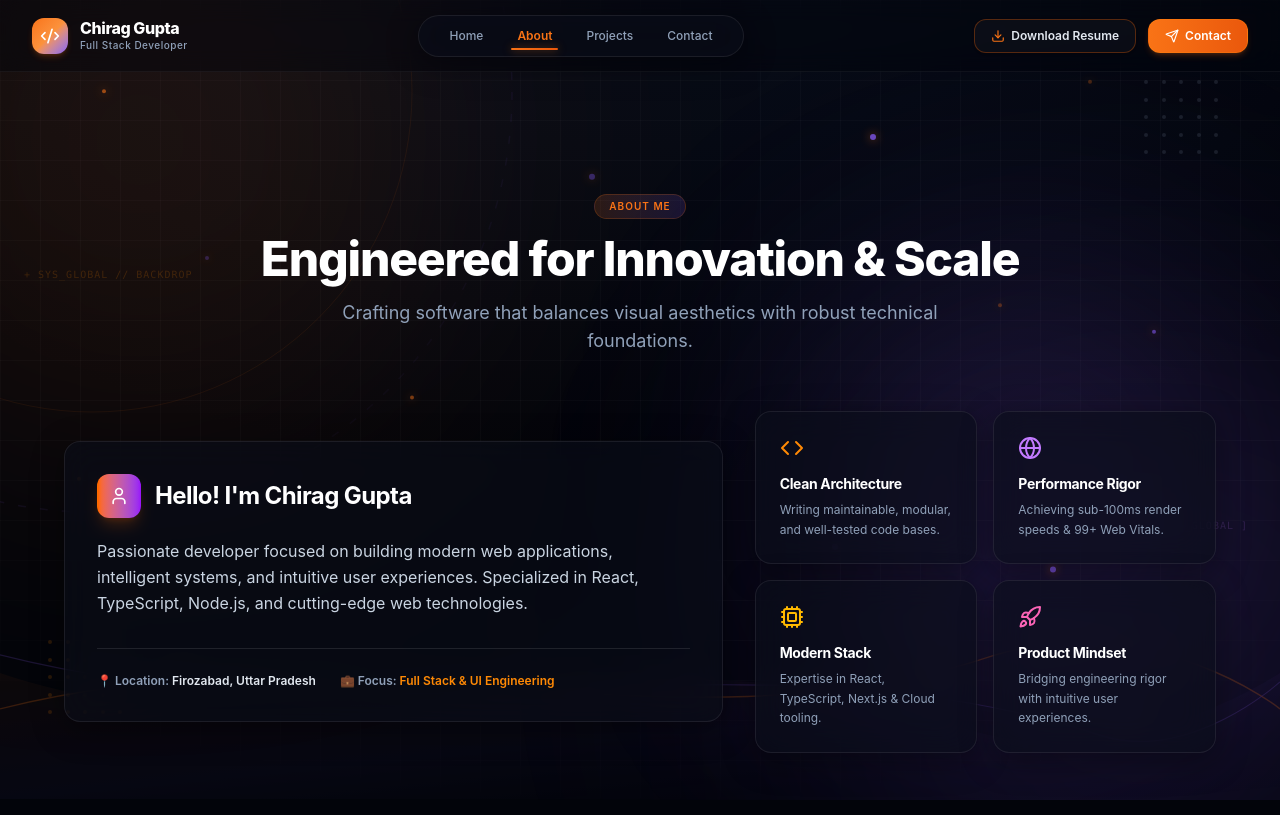
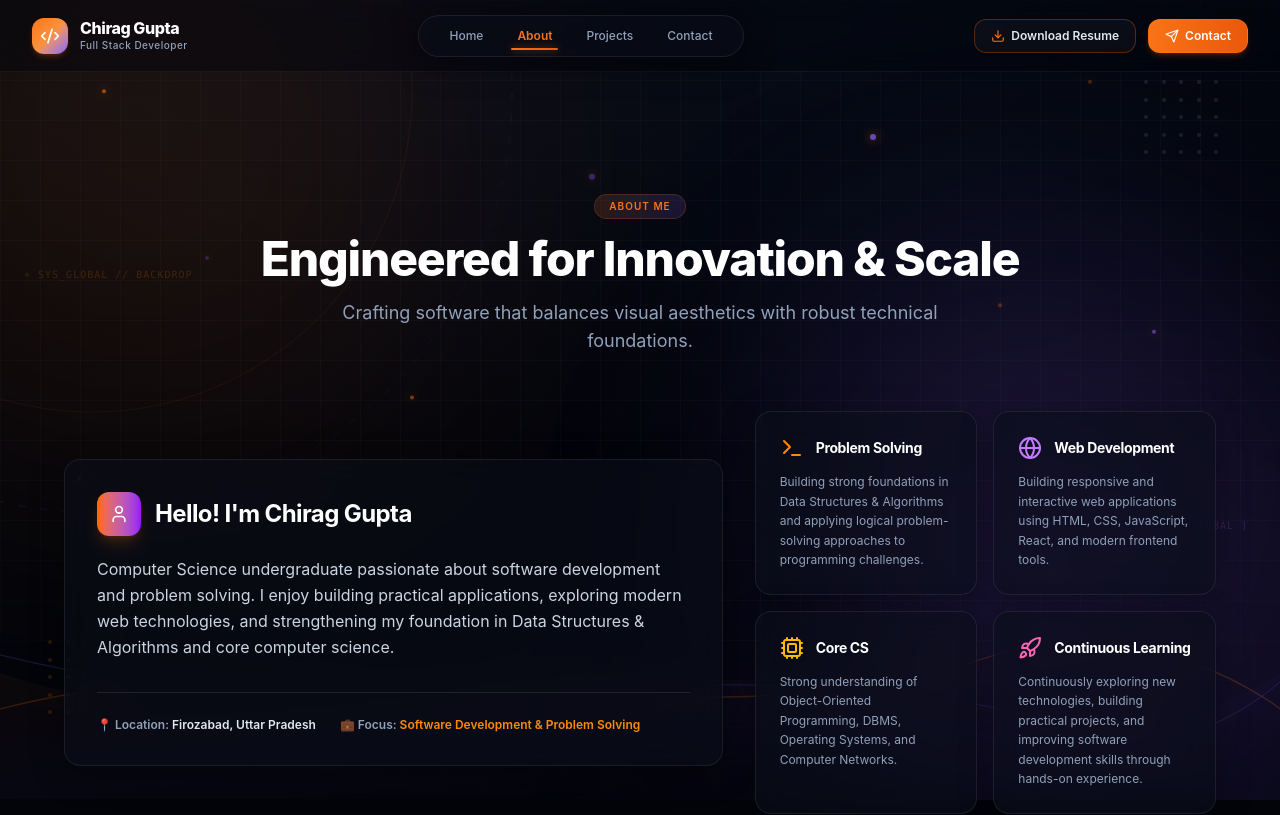
Before and after one commit to chirag-g210/portfolio-cg210, a React (Vite) app: page /about#skills in a window 1280 px wide. Before the commit this address led to /about. Shown: the top 815 px of the page. Built offline with nearby package versions, Linux system fonts and the light colour scheme.

Commit message:
Update About section content

```diff
--- a/src/components/sections/About.tsx
+++ b/src/components/sections/About.tsx
@@ -1,5 +1,5 @@
 import React from 'react';
-import { Code, Cpu, Globe, Rocket, User } from 'lucide-react';
+import { Terminal, Globe, Cpu, Rocket, User } from 'lucide-react';
 import { PERSONAL_INFO } from '../../lib/constants';
 import SectionHeading from '../common/SectionHeading';
 import Card from '../ui/Card';
@@ -7,24 +7,24 @@ import ScrollReveal from '../common/ScrollReveal';
 
 const highlights = [
   {
-    icon: <Code className="w-6 h-6 text-orange-400" />,
-    title: 'Clean Architecture',
-    description: 'Writing maintainable, modular, and well-tested code bases.'
+    icon: <Terminal className="w-6 h-6 text-orange-400" />,
+    title: 'Problem Solving',
+    description: 'Building strong foundations in Data Structures & Algorithms and applying logical problem-solving approaches to programming challenges.'
   },
   {
     icon: <Globe className="w-6 h-6 text-purple-400" />,
-    title: 'Performance Rigor',
-    description: 'Achieving sub-100ms render speeds & 99+ Web Vitals.'
+    title: 'Web Development',
+    description: 'Building responsive and interactive web applications using HTML, CSS, JavaScript, React, and modern frontend tools.'
   },
   {
     icon: <Cpu className="w-6 h-6 text-amber-400" />,
-    title: 'Modern Stack',
-    description: 'Expertise in React, TypeScript, Next.js & Cloud tooling.'
+    title: 'Core CS',
+    description: 'Strong understanding of Object-Oriented Programming, DBMS, Operating Systems, and Computer Networks.'
   },
   {
     icon: <Rocket className="w-6 h-6 text-pink-400" />,
-    title: 'Product Mindset',
-    description: 'Bridging engineering rigor with intuitive user experiences.'
+    title: 'Continuous Learning',
+    description: 'Continuously exploring new technologies, building practical projects, and improving software development skills through hands-on experience.'
   }
 ];
 
@@ -58,7 +58,7 @@ export const About: React.FC = () => {
                 </p>
                 <div className="mt-8 pt-6 border-t border-white/10 flex flex-wrap gap-6 text-xs font-semibold text-slate-400">
                   <div>📍 Location: <span className="text-slate-200">{PERSONAL_INFO.location}</span></div>
-                  <div>💼 Focus: <span className="text-orange-400">Full Stack & UI Engineering</span></div>
+                  <div>💼 Focus: <span className="text-orange-400">Software Development & Problem Solving</span></div>
                 </div>
               </Card>
             </ScrollReveal>
@@ -69,9 +69,11 @@ export const About: React.FC = () => {
             {highlights.map((item, index) => (
               <ScrollReveal key={item.title} variant="scale" delay={0.2 + index * 0.1}>
                 <Card className="p-6 h-full">
-                  <div className="mb-3.5">{item.icon}</div>
-                  <h4 className="font-bold text-sm text-white">{item.title}</h4>
-                  <p className="text-xs text-slate-400 mt-1.5 leading-relaxed">{item.description}</p>
+                  <div className="flex items-center gap-3 mb-3">
+                    <div className="shrink-0">{item.icon}</div>
+                    <h4 className="font-bold text-sm text-white leading-snug">{item.title}</h4>
+                  </div>
+                  <p className="text-xs text-slate-400 leading-relaxed">{item.description}</p>
                 </Card>
               </ScrollReveal>
             ))}
--- a/src/lib/constants.ts
+++ b/src/lib/constants.ts
@@ -2,7 +2,7 @@ export const PERSONAL_INFO = {
   name: "Chirag Gupta",
   title: "Full Stack Developer & AI Enthusiast",
   subtitle: "Building high-performance web applications and scalable software systems.",
-  bio: "Passionate developer focused on building modern web applications, intelligent systems, and intuitive user experiences. Specialized in React, TypeScript, Node.js, and cutting-edge web technologies.",
+  bio: "Computer Science undergraduate passionate about software development and problem solving. I enjoy building practical applications, exploring modern web technologies, and strengthening my foundation in Data Structures & Algorithms and core computer science.",
   location: "Firozabad, Uttar Pradesh",
   email: "cg2102005@gmail.com",
   status: "Available for new projects & opportunities",
```
